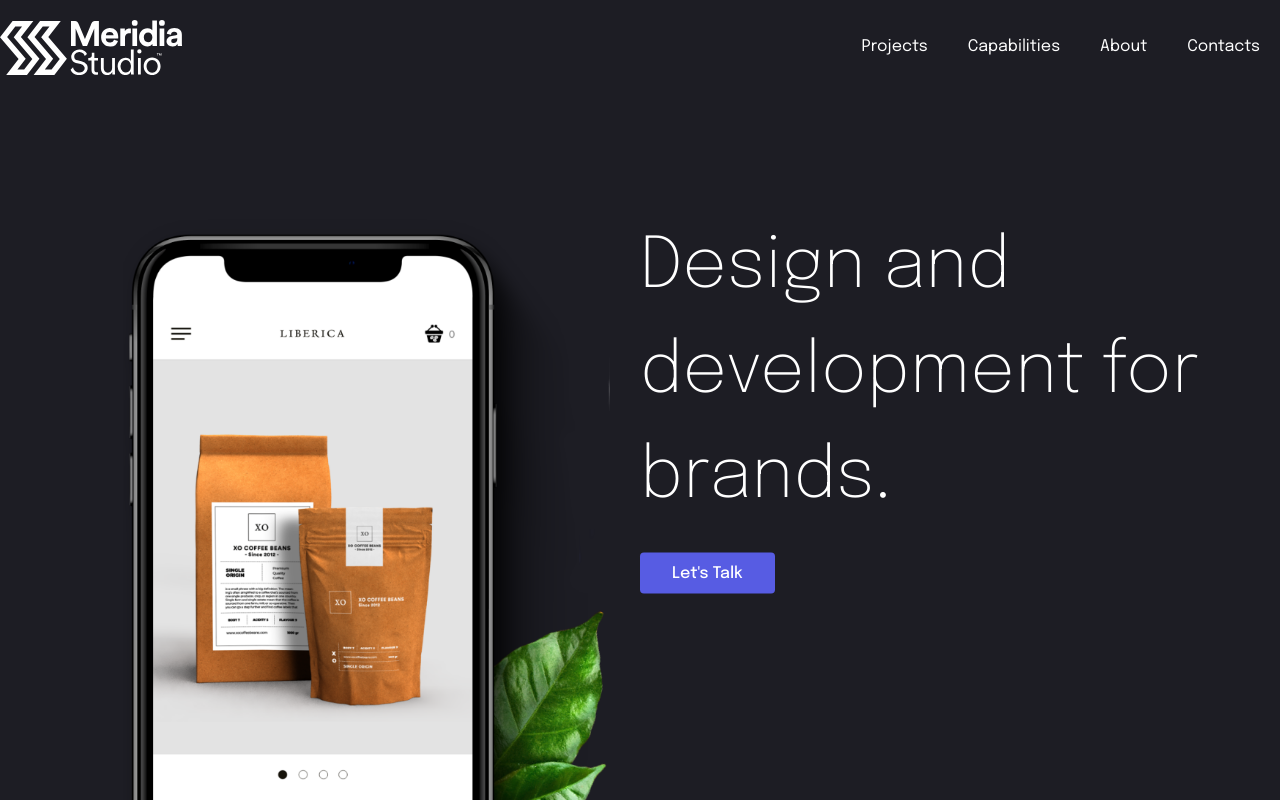
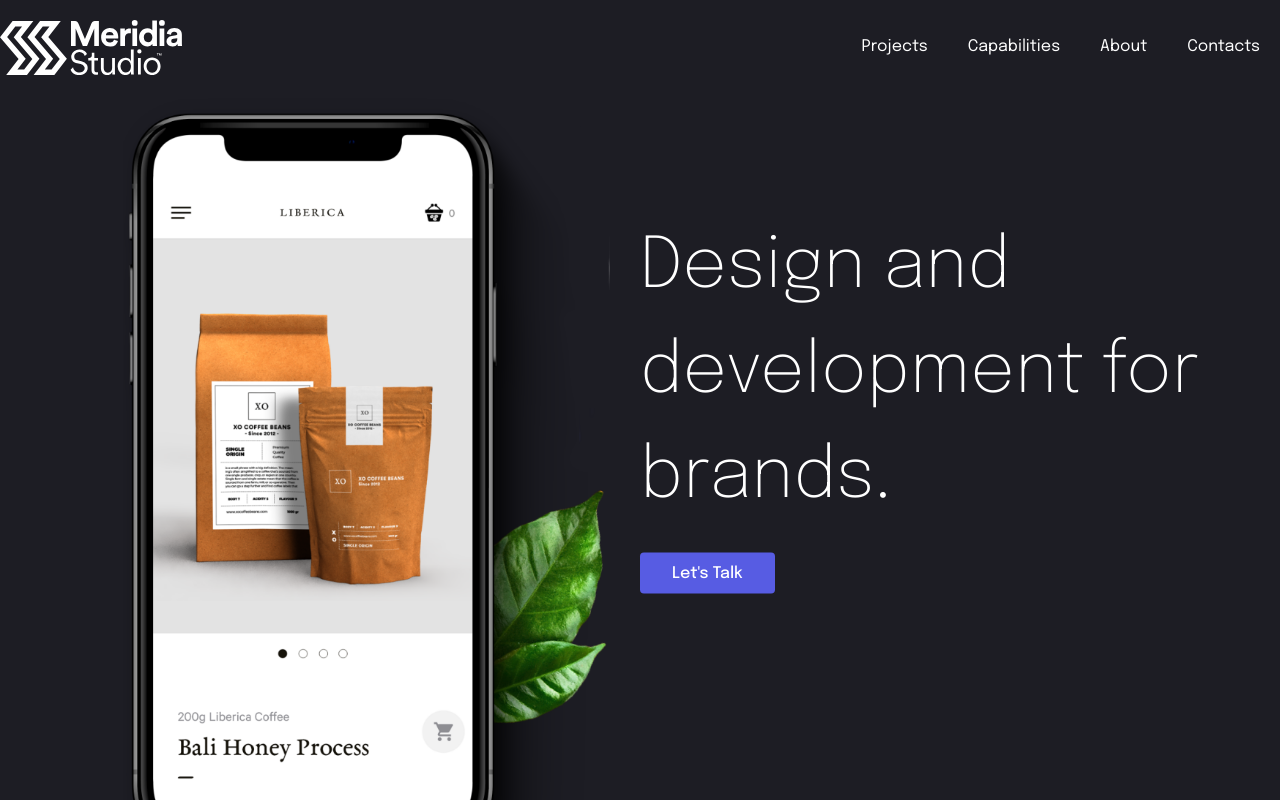
Before and after one commit to hprasetyou/meridia, a Nuxt app: page / in a window 1280 px wide. Shown: the top 800 px of the page. Built offline with nearby package versions, Linux system fonts and the light colour scheme.

Commit message:
fix position

```diff
--- a/pages/index.vue
+++ b/pages/index.vue
@@ -51,7 +51,7 @@
     height: 100%;
     img{
       position: absolute;
-      bottom: -33%;
+      top: 8%;
       left: 15%;
       width: 80%;
     }
```
